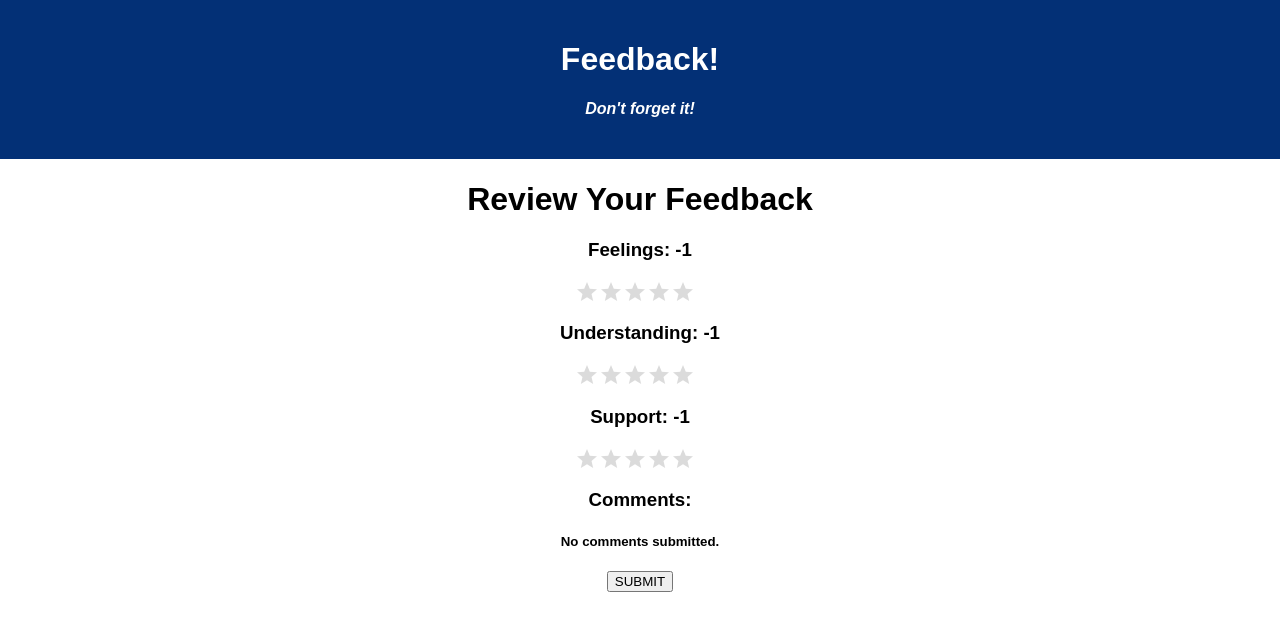
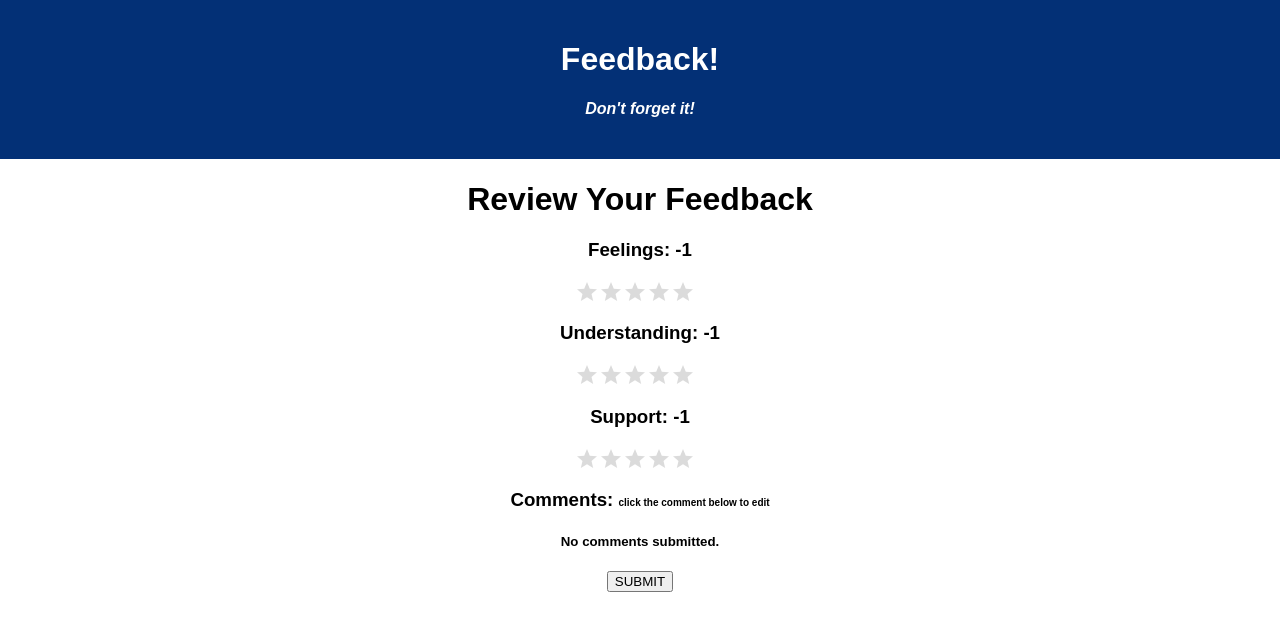
Before and after one commit to jamespetran/redux-feedback-loop, a React (Create React App) app: page /#/review in a window 1280 px wide. Shown: the top 630 px of the page. Built offline with nearby package versions, Linux system fonts and the light colour scheme.

Commit message:
basic admin setup, dont work yet

```diff
--- a/package.json
+++ b/package.json
@@ -8,6 +8,7 @@
     "@emotion/styled": "^11.6.0",
     "@mui/icons-material": "^5.3.0",
     "@mui/material": "^5.3.0",
+    "@mui/x-data-grid": "^5.3.0",
     "axios": "^0.21.1",
     "express": "^4.17.1",
     "pg": "^8.2.1",
--- /dev/null
+++ b/src/components/Admin/Admin.jsx
@@ -0,0 +1,18 @@
+import { DataGrid, GridRowsProp, GridColDef } from '@mui/x-data-grid';
+
+function Admin() {
+
+  return(
+    <>
+      <div className="sub-heading">
+        Feedback Results
+      </div>
+      <div className="table-box">
+
+
+      </div>
+    </>
+  )
+}
+
+export default Admin;
--- a/src/components/App/App.css
+++ b/src/components/App/App.css
@@ -54,9 +54,6 @@ padding: 10px;
 .question{
   margin: 0 auto 10px auto ;
 }
-.edit{
-  display:flex;
-  flex-flow: column;
-  width: 30%;
-  margin:
+.small{
+  font-size:x-small;
 }
--- a/src/components/App/App.jsx
+++ b/src/components/App/App.jsx
@@ -7,6 +7,7 @@ import Support from '../Support/Support';
 import Comment from '../Comment/Comment'
 import Review from '../ReviewPage/ReviewPage';
 import ThankYou from '../ThankYou/ThankYou';
+import Admin from '../Admin/Admin'
 
 function App() {
 
@@ -37,6 +38,10 @@ function App() {
         <Route path="/thank-you" exact>
           <ThankYou />
         </Route>
+        <Route path="/admin" exact>
+          <Admin />
+        </Route>
+
       </Router>
     </div>
   );
--- a/src/components/ReviewPage/ReviewPage.jsx
+++ b/src/components/ReviewPage/ReviewPage.jsx
@@ -115,7 +115,8 @@ function Review() {
         </div>
       </div>
 
-      <h3>Comments: </h3>
+      <h3>Comments: <span className="small">click the comment below to edit</span></h3>
+
 
 
       {editComment ?
```
Also changed, not shown: 1 other file (tests, documents, lock files or other folders).
